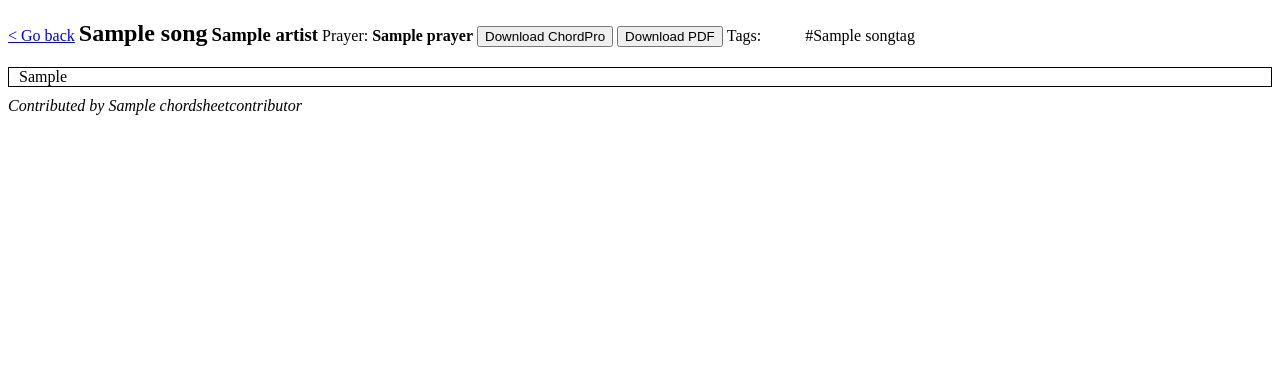
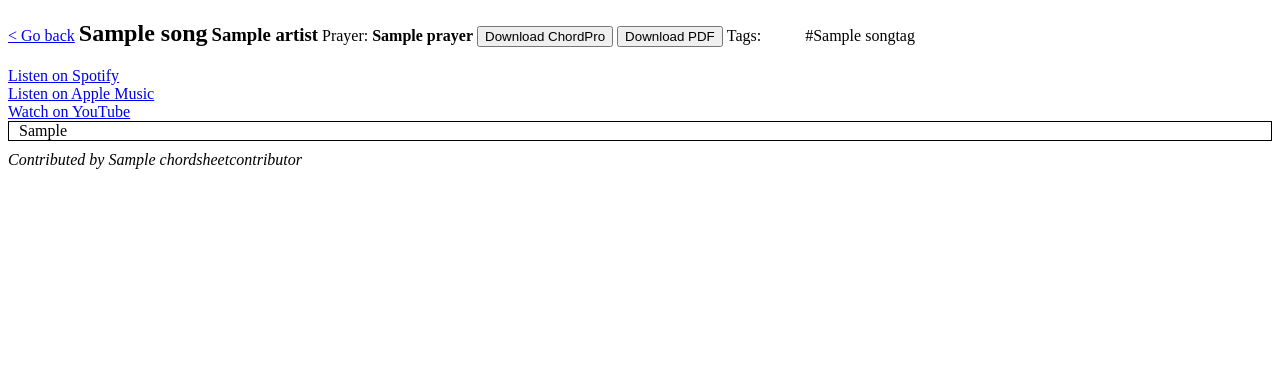
Before and after one commit to AceAttorneyMaster111/tfilah-toolbox, a Django app: template hashirim_shelanu/templates/hashirim_shelanu/viewsong.html in a window 1280 px wide. Shown: the part 98-466 px from the top of the page. Run offline with Django 3.2, Linux system fonts and the light colour scheme; tables that the repository leaves empty hold one stand-in row (values such as "Sample post"); the template is opened without the code that fills it: values that come from a table or form of the project are taken from there, most other values are stand-ins (such as "Sample title", 1, 10 or a date in 2020); parts of the project's set-up code (start-up, migrations or seed data) failed here and were passed over.

Commit message:
Added spotify, apple music, youtube links

```diff
--- a/hashirim_shelanu/models.py
+++ b/hashirim_shelanu/models.py
@@ -15,8 +15,8 @@ class PrayerTag(models.Model):
 
 class Prayer(models.Model):
     name = models.CharField(max_length=200)
-    description = models.TextField(blank=True, null=True)
-    tags = models.ManyToManyField(PrayerTag, related_name="prayers")
+    description = models.TextField(blank=True)
+    tags = models.ManyToManyField(PrayerTag, related_name="prayers", blank=True)
 
     def __str__(self):
         return self.name
@@ -43,6 +43,13 @@ class Song(models.Model):
     artist = models.ForeignKey(Artist, on_delete=models.CASCADE)
     release_year = models.PositiveSmallIntegerField(blank=True, null=True)
     tags = models.ManyToManyField(SongTag, related_name="songs", blank=True)
+
+    spotify = models.CharField(max_length=50, blank=True, help_text="Just the ID, for example: 2aSi2nkU99ZaaOg2gB2hd5")
+    apple_music = models.CharField(max_length=30, blank=True,
+                                   help_text="Just the album and song IDs. for example: 1451484697?i=1451484701")
+    youtube = models.CharField(max_length=20, blank=True, help_text="Just the ID, for example: VEJHr0BRh2c")
+
+
 
     def __str__(self):
         return f"{self.title} ({self.artist})"
--- a/hashirim_shelanu/templates/hashirim_shelanu/viewsong.html
+++ b/hashirim_shelanu/templates/hashirim_shelanu/viewsong.html
@@ -28,6 +28,25 @@
             {% endfor %}
         </ul>
     </div>
+    <div id="stream-links">
+        {% if song.spotify %}
+            <div id="spotify">
+                <a href="https://open.spotify.com/track/{{ song.spotify }}">Listen on Spotify</a>
+            </div>
+        {% endif %}
+
+        {% if song.apple_music %}
+            <div id="apple-music">
+                <a href="https://music.apple.com/us/album/{{ song.apple_music }}">Listen on Apple Music</a>
+            </div>
+        {% endif %}
+
+        {% if song.youtube %}
+            <div id="youtube">
+                <a href="https://www.youtube.com/watch?v={{ song.youtube }}">Watch on YouTube</a>
+            </div>
+        {% endif %}
+    </div>
     {% if chordsheet_html %}
         <div id="chordsheet">
             <div id="chordsheet-display">
```
Also changed, not shown: hashirim_shelanu/migrations/0021_song_apple_music_song_spotify_song_youtube.py (added), hashirim_shelanu/migrations/0022_alter_prayer_description_alter_prayer_tags.py (added).
